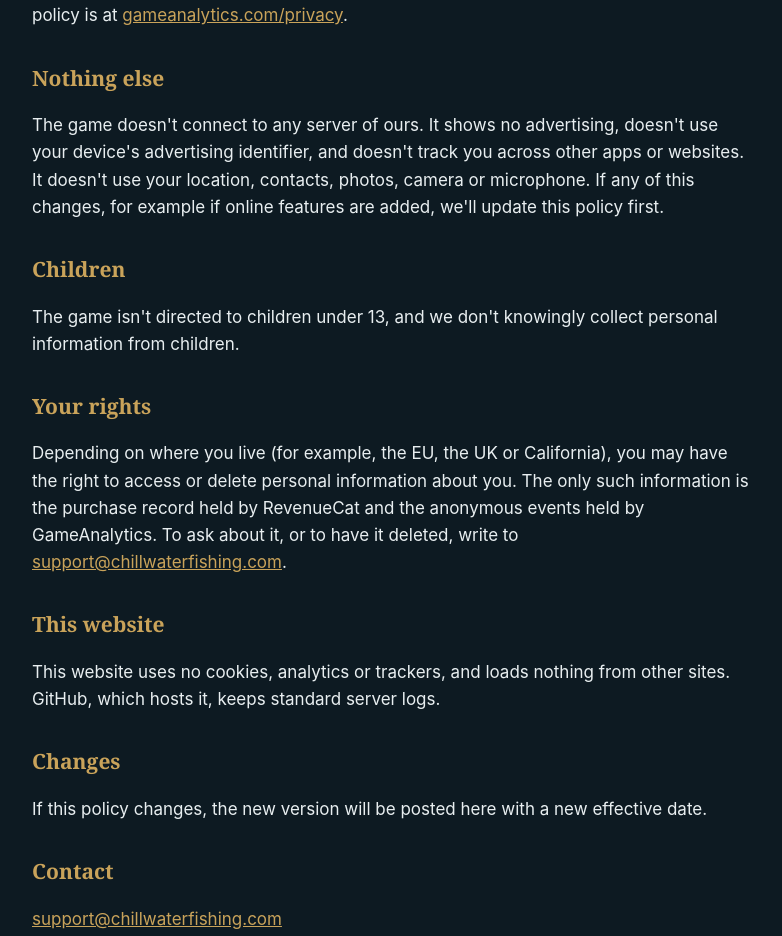
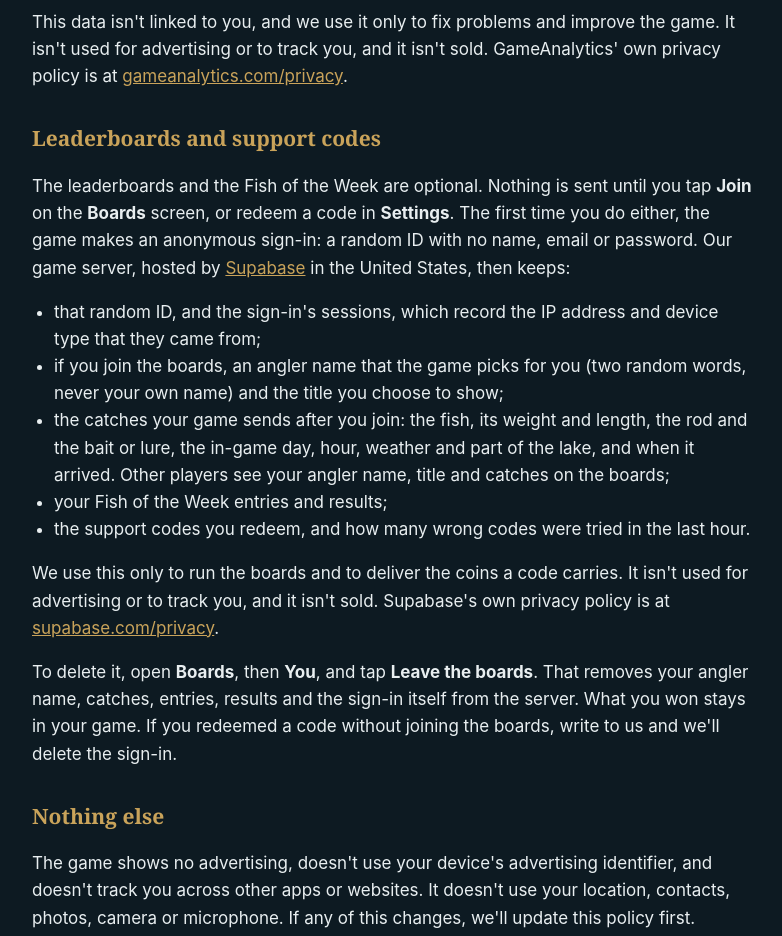
Before and after one commit to Buggyboi139/chillwater, a plain HTML site: page privacy.html in a window 1280 px wide. Shown: the part 1416-2352 px from the top of the page, without its empty margins (248-1030 px from the left). Drawn offline with Linux system fonts and the light colour scheme.

Commit message:
Publish site from lake-angler e02d07a

```diff
--- a/privacy.html
+++ b/privacy.html
@@ -17,7 +17,7 @@
 <main>
   <h1>Privacy policy</h1>
   <p class="small">Effective November 23, 2026</p>
-  <p class="lead">Chillwater Lake Fishing is a single-player game. It has no ads and doesn't track you. You never make an account, and we never ask for your name, email or phone number. Only two things leave your device: your purchase history, so that what you buy reaches your game, and anonymous gameplay and diagnostic events that help us fix problems and improve the game.</p>
+  <p class="lead">Chillwater Lake Fishing has no ads and doesn't track you. You never make an account, and we never ask for your name, email or phone number. Two things leave your device: your purchase history, so that what you buy reaches your game, and anonymous gameplay and diagnostic events that help us fix problems and improve the game. A third leaves it only if you join the leaderboards or redeem a support code: the catches and codes you send, under a random ID.</p>
 
   <h2>What stays on your device</h2>
   <p>Your progress, catches, tackle, boats, cabin and settings are saved on your device. We don't receive any of it. Deleting the app deletes it.</p>
@@ -42,14 +42,26 @@
   </ul>
   <p>This data isn't linked to you, and we use it only to fix problems and improve the game. It isn't used for advertising or to track you, and it isn't sold. GameAnalytics' own privacy policy is at <a href="https://gameanalytics.com/privacy">gameanalytics.com/privacy</a>.</p>
 
+  <h2>Leaderboards and support codes</h2>
+  <p>The leaderboards and the Fish of the Week are optional. Nothing is sent until you tap <strong>Join</strong> on the <strong>Boards</strong> screen, or redeem a code in <strong>Settings</strong>. The first time you do either, the game makes an anonymous sign-in: a random ID with no name, email or password. Our game server, hosted by <a href="https://supabase.com/">Supabase</a> in the United States, then keeps:</p>
+  <ul>
+    <li>that random ID, and the sign-in's sessions, which record the IP address and device type that they came from;</li>
+    <li>if you join the boards, an angler name that the game picks for you (two random words, never your own name) and the title you choose to show;</li>
+    <li>the catches your game sends after you join: the fish, its weight and length, the rod and the bait or lure, the in-game day, hour, weather and part of the lake, and when it arrived. Other players see your angler name, title and catches on the boards;</li>
+    <li>your Fish of the Week entries and results;</li>
+    <li>the support codes you redeem, and how many wrong codes were tried in the last hour.</li>
+  </ul>
+  <p>We use this only to run the boards and to deliver the coins a code carries. It isn't used for advertising or to track you, and it isn't sold. Supabase's own privacy policy is at <a href="https://supabase.com/privacy">supabase.com/privacy</a>.</p>
+  <p>To delete it, open <strong>Boards</strong>, then <strong>You</strong>, and tap <strong>Leave the boards</strong>. That removes your angler name, catches, entries, results and the sign-in itself from the server. What you won stays in your game. If you redeemed a code without joining the boards, write to us and we'll delete the sign-in.</p>
+
   <h2>Nothing else</h2>
-  <p>The game doesn't connect to any server of ours. It shows no advertising, doesn't use your device's advertising identifier, and doesn't track you across other apps or websites. It doesn't use your location, contacts, photos, camera or microphone. If any of this changes, for example if online features are added, we'll update this policy first.</p>
+  <p>The game shows no advertising, doesn't use your device's advertising identifier, and doesn't track you across other apps or websites. It doesn't use your location, contacts, photos, camera or microphone. If any of this changes, we'll update this policy first.</p>
 
   <h2>Children</h2>
   <p>The game isn't directed to children under 13, and we don't knowingly collect personal information from children.</p>
 
   <h2>Your rights</h2>
-  <p>Depending on where you live (for example, the EU, the UK or California), you may have the right to access or delete personal information about you. The only such information is the purchase record held by RevenueCat and the anonymous events held by GameAnalytics. To ask about it, or to have it deleted, write to <a href="mailto:support@chillwaterfishing.com?subject=Chillwater%20privacy">support@chillwaterfishing.com</a>.</p>
+  <p>Depending on where you live (for example, the EU, the UK or California), you may have the right to access or delete personal information about you. The only such information is the purchase record held by RevenueCat, the anonymous events held by GameAnalytics and, if you joined the boards or redeemed a code, the records described under Leaderboards and support codes. To ask about it, or to have it deleted, write to <a href="mailto:support@chillwaterfishing.com?subject=Chillwater%20privacy">support@chillwaterfishing.com</a>.</p>
 
   <h2>This website</h2>
   <p>This website uses no cookies, analytics or trackers, and loads nothing from other sites. GitHub, which hosts it, keeps standard server logs.</p>
```
Also changed, not shown: index.html (+2 -2 lines), support.html (+1 -1 lines).
